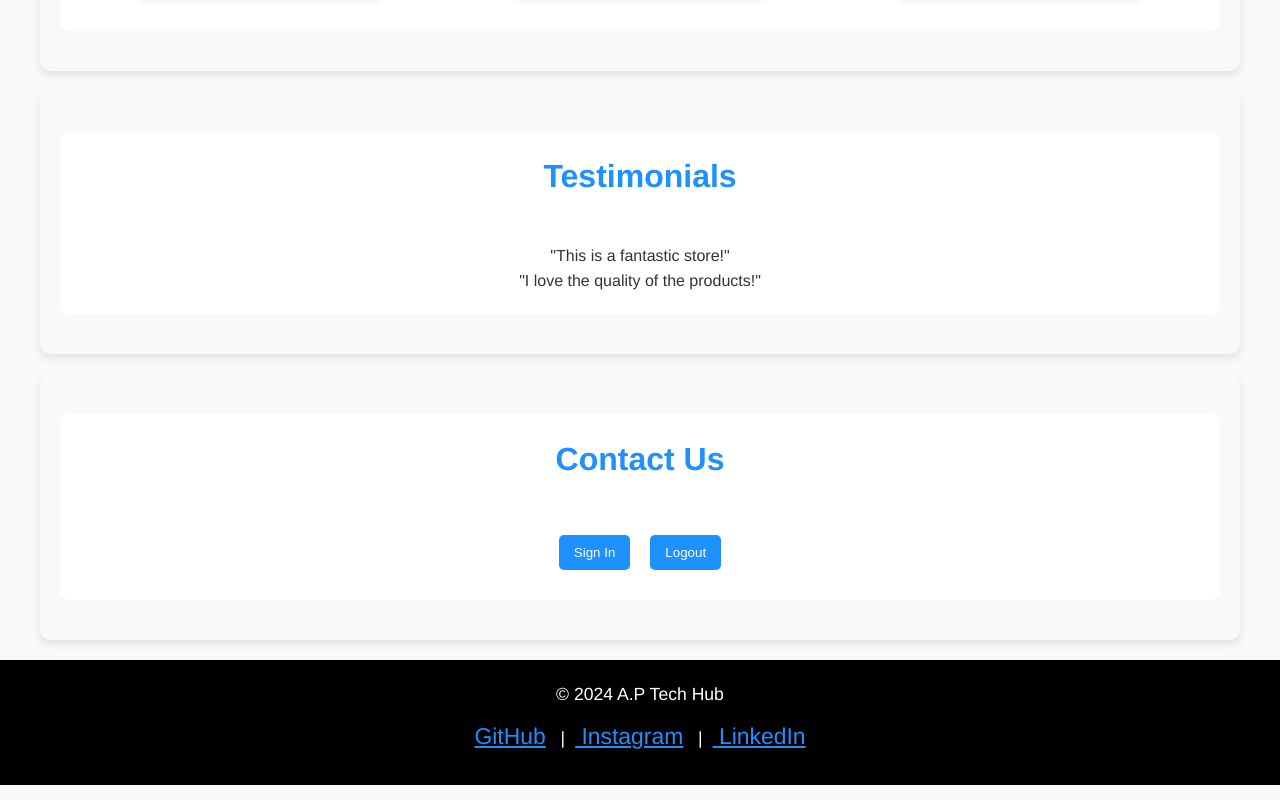
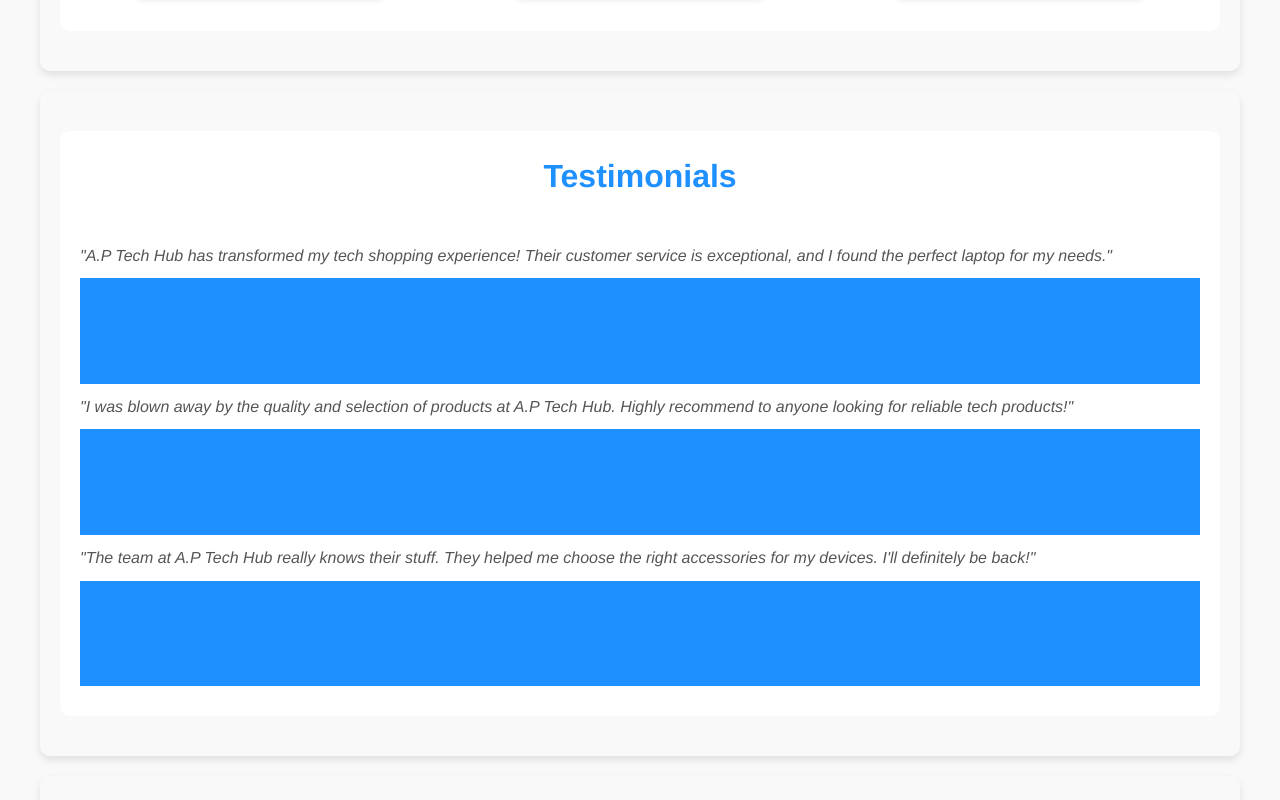
Before and after one commit to antoniodemax/ap-tech-hub, a React (Vite) app: page / in a window 1280 px wide. Shown: the part 2960-3760 px from the top of the page. Built offline with nearby package versions, Linux system fonts and the light colour scheme.

Commit message:
added some changes in the testimonial

```diff
--- a/src/components/Testimonials.jsx
+++ b/src/components/Testimonials.jsx
@@ -1,13 +1,24 @@
-
 import React from 'react';
 
 const Testimonials = () => {
   return (
     <section id="testimonials" style={{ padding: '40px 20px', backgroundColor: '#f9f9f9', margin: '20px auto', maxWidth: '1200px', borderRadius: '10px', boxShadow: '0 4px 8px rgba(0, 0, 0, 0.1)' }}>
-      <div style={{ backgroundColor: '#fff', borderRadius: '10px', padding: '20px' }}>
-        <h2 style={{ textAlign: 'center', color: '#1e90ff' }}>Testimonials</h2>
-        <p style={{ textAlign: 'center', color: '#333' }}>"This is a fantastic store!"</p>
-        <p style={{ textAlign: 'center', color: '#333' }}>"I love the quality of the products!"</p>
+      <div style={{ padding: '20px', backgroundColor: '#fff', borderRadius: '10px' }}>
+        <h2 style={{ color: '#1e90ff' }}>Testimonials</h2>
+        <div style={{ marginTop: '20px' }}>
+          <blockquote style={{ fontStyle: 'italic', color: '#555', margin: '10px 0' }}>
+            "A.P Tech Hub has transformed my tech shopping experience! Their customer service is exceptional, and I found the perfect laptop for my needs."
+            <footer style={{ marginTop: '10px', fontWeight: 'bold', color: '#1e90ff' }}>— Sarah Johnson, Graphic Designer</footer>
+          </blockquote>
+          <blockquote style={{ fontStyle: 'italic', color: '#555', margin: '10px 0' }}>
+            "I was blown away by the quality and selection of products at A.P Tech Hub. Highly recommend to anyone looking for reliable tech products!"
+            <footer style={{ marginTop: '10px', fontWeight: 'bold', color: '#1e90ff' }}>— Mark Thompson, Software Engineer</footer>
+          </blockquote>
+          <blockquote style={{ fontStyle: 'italic', color: '#555', margin: '10px 0' }}>
+            "The team at A.P Tech Hub really knows their stuff. They helped me choose the right accessories for my devices. I'll definitely be back!"
+            <footer style={{ marginTop: '10px', fontWeight: 'bold', color: '#1e90ff' }}>— Jessica Lee, Business Owner</footer>
+          </blockquote>
+        </div>
       </div>
     </section>
   );
```
